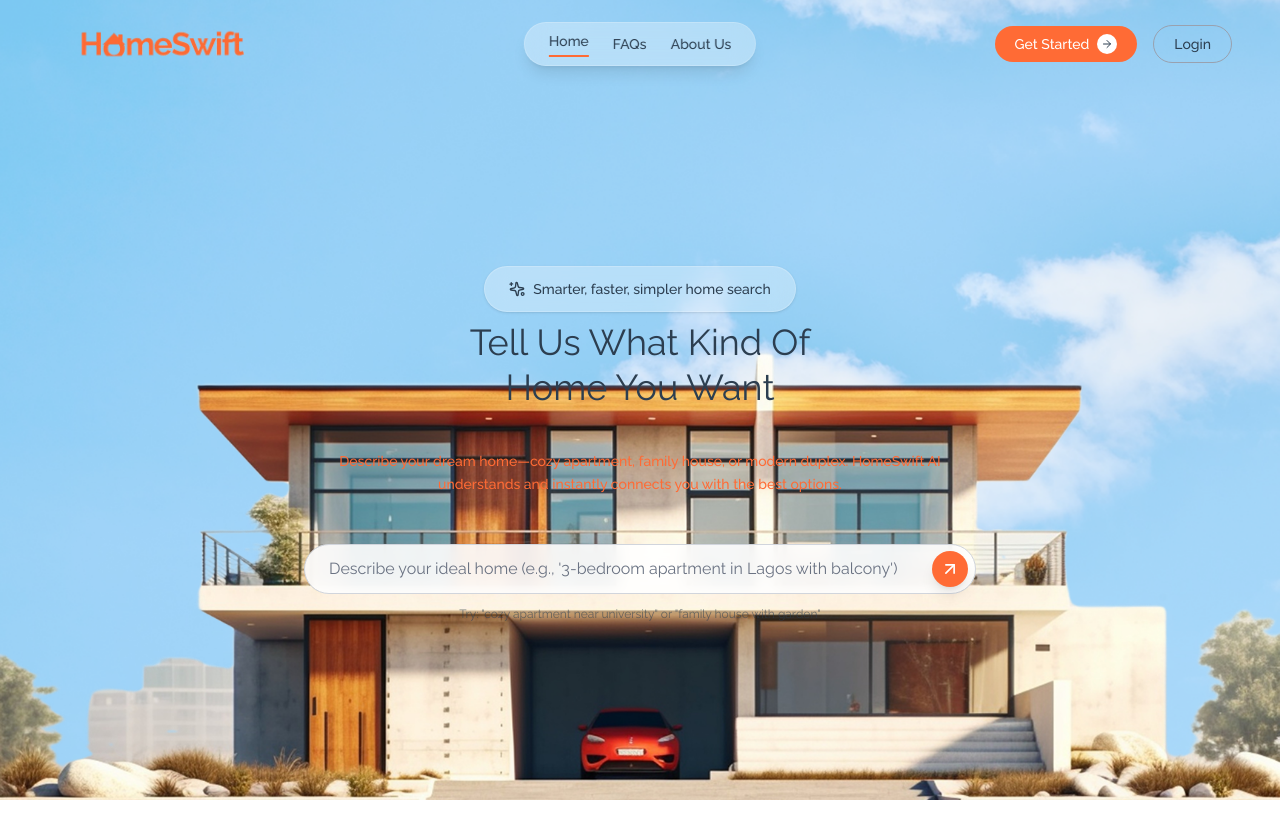
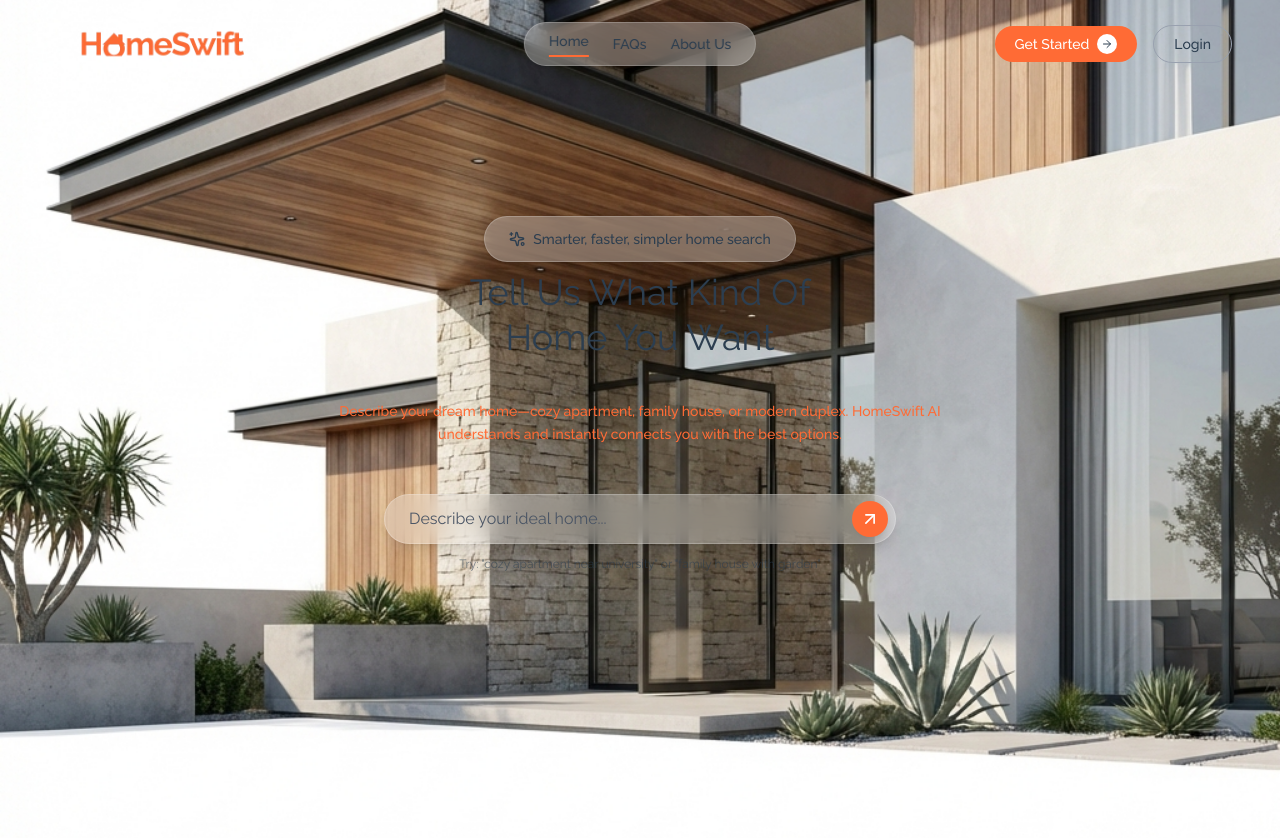
Before and after one commit to brendanx22/HomeSwift.co, a React (Vite) app: page / in a window 1280 px wide. Shown: the top 838 px of the page. Before the commit the page ends 800 px from the top, so only its background shows below. Built offline with nearby package versions, Linux system fonts and the light colour scheme.

Commit message:
feat: Implement initial Home page with navigation, animations, and new hero background and illustration assets.

```diff
--- a/src/pages/Home.jsx
+++ b/src/pages/Home.jsx
@@ -34,9 +34,9 @@ const Home = () => {
 
   return (
     <div
-      className="h-screen w-full bg-cover bg-center hero-container flex flex-col overflow-hidden relative"
+      className="min-h-[120vh] w-full bg-cover bg-center hero-container flex flex-col overflow-hidden relative"
       style={{
-        backgroundImage: 'url("/images/2338_1.png")',
+        backgroundImage: 'url("/images/hero-bg-new.png")',
         backgroundSize: 'cover',
         backgroundPosition: 'center',
         backgroundRepeat: 'no-repeat',
@@ -53,10 +53,10 @@ const Home = () => {
         style={{ height: '100%' }}
       >
         <img
-          src="/images/Illustration.png"
+          src="/images/illustration-new.png"
           alt="Modern Home Illustration"
           className="w-full h-auto object-cover object-bottom"
-          style={{ marginBottom: '-5%' }}
+          style={{ marginBottom: '0' }}
         />
       </div>
 
@@ -64,6 +64,7 @@ const Home = () => {
         @media (max-width: 768px) {
           .hero-container {
             background-position: center !important;
+            min-height: 100vh !important;
           }
         }
       `}</style>
@@ -253,7 +254,7 @@ const Home = () => {
       </AnimatePresence>
 
       {/* Main Content */}
-      <main className="relative z-10 flex flex-1 flex-col items-center justify-center px-4 sm:px-6 text-center">
+      <main className="relative z-10 flex flex-1 flex-col items-center justify-start pt-20 sm:pt-32 px-4 sm:px-6 text-center">
         {/* Feature Tag */}
         <motion.div
           className="flex items-center space-x-2 bg-white/30 backdrop-blur-md border border-white/20 shadow-sm rounded-[2rem] px-6 py-3 mb-2"
@@ -294,7 +295,7 @@ const Home = () => {
 
         {/* Search Input */}
         <motion.div
-          className="w-full max-w-2xl"
+          className="w-full max-w-lg"
           initial={{ opacity: 0, y: 25 }}
           animate={{ opacity: 1, y: 0 }}
           transition={{ duration: 0.6, ease: 'easeOut', delay: 0.7 }}
@@ -305,8 +306,8 @@ const Home = () => {
                 type="text"
                 value={searchText}
                 onChange={(e) => setSearchText(e.target.value)}
-                placeholder="Describe your ideal home (e.g., '3-bedroom apartment in Lagos with balcony')"
-                className="w-full bg-white/90 backdrop-blur-sm border border-gray-300 rounded-full px-6 py-3 text-[#2C3E50] text-base placeholder-gray-500 focus:outline-none focus:border-[#FF6B35] focus:bg-white focus:shadow-xl transition-all duration-300"
+                placeholder="Describe your ideal home..."
+                className="w-full bg-white/30 backdrop-blur-md border border-white/20 shadow-lg rounded-full px-6 py-3 text-[#2C3E50] text-base placeholder-gray-600 focus:outline-none focus:border-[#FF6B35] focus:bg-white/80 transition-all duration-300"
               />
               <motion.button
                 type="submit"
```
Also changed, not shown: public/images/hero-bg-new.png (added), public/images/illustration-new.png (added).
